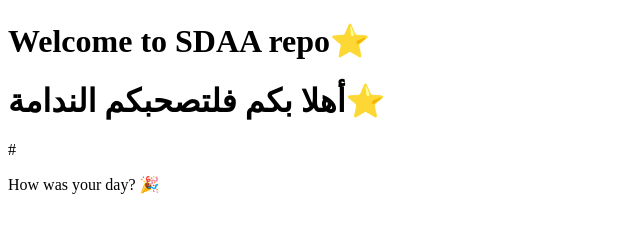
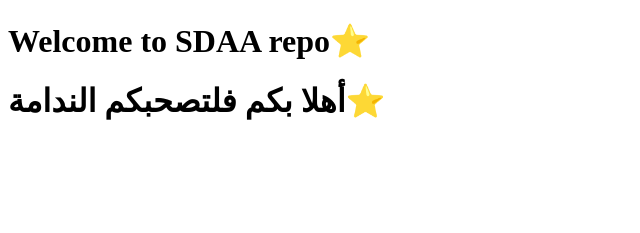
Before and after one commit to Sharjah-Archives/msg, a plain HTML site: page index.html in a window 1280 px wide. Shown: the part 71-304 px from the top of the page, without its empty margins (0-640 px from the left). Drawn offline with Linux system fonts and the light colour scheme.

Commit message:
Update index.html

```diff
--- a/index.html
+++ b/index.html
@@ -7,6 +7,5 @@
      <img src="logo.png" alt="SDAA logo">
       <h1>Welcome to SDAA repo⭐️</h1>
       <h1>أهلا بكم فلتصحبكم الندامة⭐️</h1>
-     # <p>How was your day? 🎉</p>
    </body>
 </html>
```
